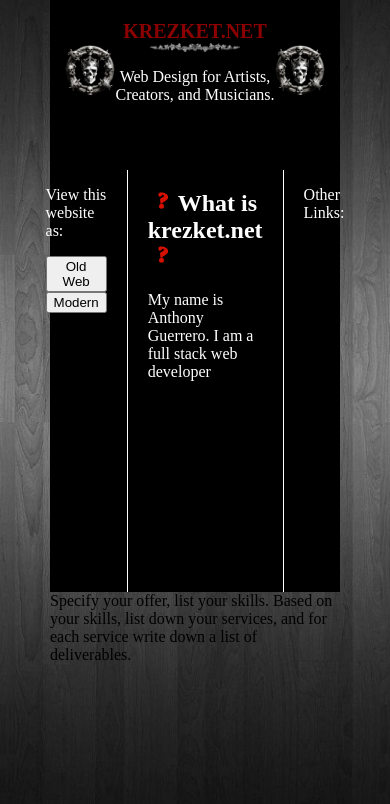
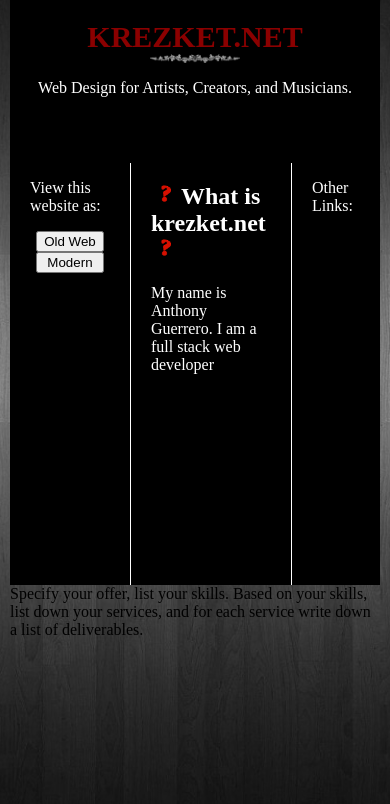
Before and after one commit to krezket/krezket.net, a React (Vite) app: page /home in a window 390 px wide. Shown: the top 804 px of the page. Built offline with nearby package versions, Linux system fonts and the light colour scheme; a web font is replaced by a local one.

Commit message:
media queries in ow

```diff
--- a/src/pages/Homepage/Homepage.css
+++ b/src/pages/Homepage/Homepage.css
@@ -68,6 +68,13 @@
     /* background-repeat: repeat-x; */
     height: 100vh;
 }
+@media only screen
+and (min-width : 0px)
+and (max-width : 500px) {
+    .ow-div {
+        padding: 0px 10px 0px 10px;
+    }
+}
 .ow-header {
     display: flex;
     flex-direction: row;
@@ -91,11 +98,13 @@ and (max-width : 1248px) {
 @media only screen
 and (min-width : 0px)
 and (max-width : 500px) {
+    .ow-header {
+        justify-content: center;
+    }
     .heraldry {
-        width: 50px;
+        display: none;
     }
 }
-
 #left {
     padding-left: 15px;
 }
@@ -103,13 +112,11 @@ and (max-width : 500px) {
 #right {
     padding-right: 15px;
 }
-
 .ow-h1-con {
     display: flex;
     flex-direction: column;
     align-items: center;
 }
-
 .ow-h1 {
     margin: 0;
     color: darkred;
@@ -125,7 +132,7 @@ and (max-width : 1248px) {
 and (min-width : 0px)
 and (max-width : 752px) {
     .ow-h1 {
-        font-size: 20px;
+        font-size: 30px;
     }
     .divider {
         width: 90px;
```
